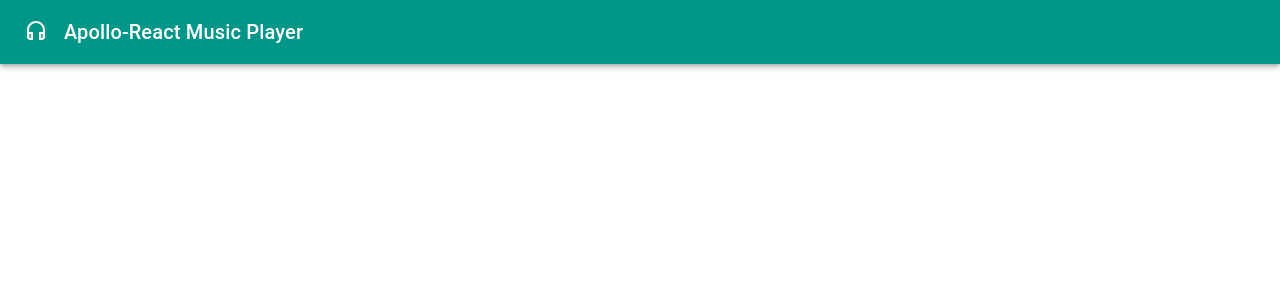
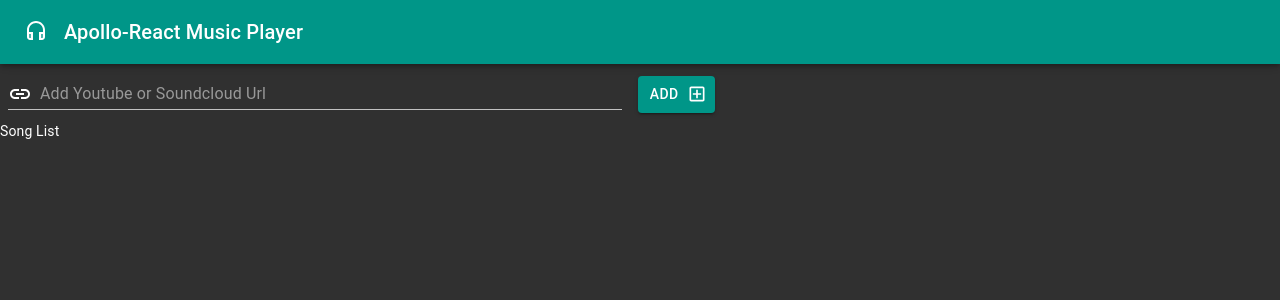
Before and after one commit to denis-rim/apollo-music-player, a React (Create React App) app: page / in a window 1280 px wide. Shown: the top 300 px of the page. Built offline with nearby package versions, Linux system fonts and the light colour scheme.

Commit message:
add song

```diff
--- a/src/App.js
+++ b/src/App.js
@@ -9,7 +9,7 @@
     <>
       <Header />
       <Grid container={true} spacing={3} xs={12}>
-        <Grid item xs={12} md={7}>
+        <Grid style={{ paddingTop: 80 }} item xs={12} md={7}>
           <AddSong />
           <SongList />
         </Grid>
--- a/src/components/AddSong.js
+++ b/src/components/AddSong.js
@@ -1,7 +1,101 @@
-import React from "react";
+import React, { useState } from "react";
+import {
+  Button,
+  Dialog,
+  DialogActions,
+  DialogContent,
+  DialogTitle,
+  InputAdornment,
+  makeStyles,
+  TextField,
+} from "@material-ui/core";
+import { AddBoxOutlined, Link } from "@material-ui/icons";
+
+const useStyles = makeStyles((theme) => ({
+  container: {
+    display: "flex",
+    alignItems: "center",
+  },
+  urlInput: {
+    margin: theme.spacing(1),
+  },
+  addSongButton: {
+    margin: theme.spacing(1),
+  },
+  dialog: {
+    textAlign: "center",
+  },
+  thumbnail: {
+    width: "90%",
+  },
+}));
 
 const AddSong = () => {
-  return <div>Add Song</div>;
+  const [dialog, setDialog] = useState(false);
+  const classes = useStyles();
+
+  const handleCloseDialog = () => {
+    setDialog(false);
+  };
+
+  return (
+    <div className={classes.container}>
+      <Dialog
+        className={classes.dialog}
+        open={dialog}
+        onClose={handleCloseDialog}
+      >
+        <DialogTitle>Edit Song</DialogTitle>
+        <DialogContent>
+          <img
+            className={classes.thumbnail}
+            src="https://dokclub.ru/upload/wysiwyg/b335c6c154db28d84adf675ed09b8d96.png"
+            alt="Song thumbnail"
+          />
+          <TextField margin="dense" name="title" label="Title" fullWidth />
+          <TextField margin="dense" name="artist" label="Artist" fullWidth />
+          <TextField
+            margin="dense"
+            name="thumbnail"
+            label="Thumbnail"
+            fullWidth
+          />
+        </DialogContent>
+        <DialogActions>
+          <Button variant="outlined" color="primary">
+            Add Song
+          </Button>
+          <Button onClick={handleCloseDialog} color="secondary">
+            Cancel
+          </Button>
+        </DialogActions>
+      </Dialog>
+
+      <TextField
+        className={classes.urlInput}
+        placeholder="Add Youtube or Soundcloud Url"
+        fullWidth
+        margin="normal"
+        type="url"
+        InputProps={{
+          startAdornment: (
+            <InputAdornment position="start">
+              <Link />
+            </InputAdornment>
+          ),
+        }}
+      />
+      <Button
+        className={classes.addSongButton}
+        onClick={() => setDialog(true)}
+        variant="contained"
+        color="primary"
+        endIcon={<AddBoxOutlined />}
+      >
+        Add
+      </Button>
+    </div>
+  );
 };
 
 export default AddSong;
--- a/src/index.js
+++ b/src/index.js
@@ -1,11 +1,12 @@
 import React from "react";
 import ReactDOM from "react-dom";
 import App from "./App";
-import { MuiThemeProvider } from "@material-ui/core";
+import { CssBaseline, MuiThemeProvider } from "@material-ui/core";
 import theme from "./theme";
 
 ReactDOM.render(
   <MuiThemeProvider theme={theme}>
+    <CssBaseline />
     <App />
   </MuiThemeProvider>,
   document.getElementById("root")
--- a/src/theme.js
+++ b/src/theme.js
@@ -3,6 +3,7 @@
 
 const theme = createMuiTheme({
   palette: {
+    type: "dark",
     primary: teal,
     secondary: purple,
   },
```
